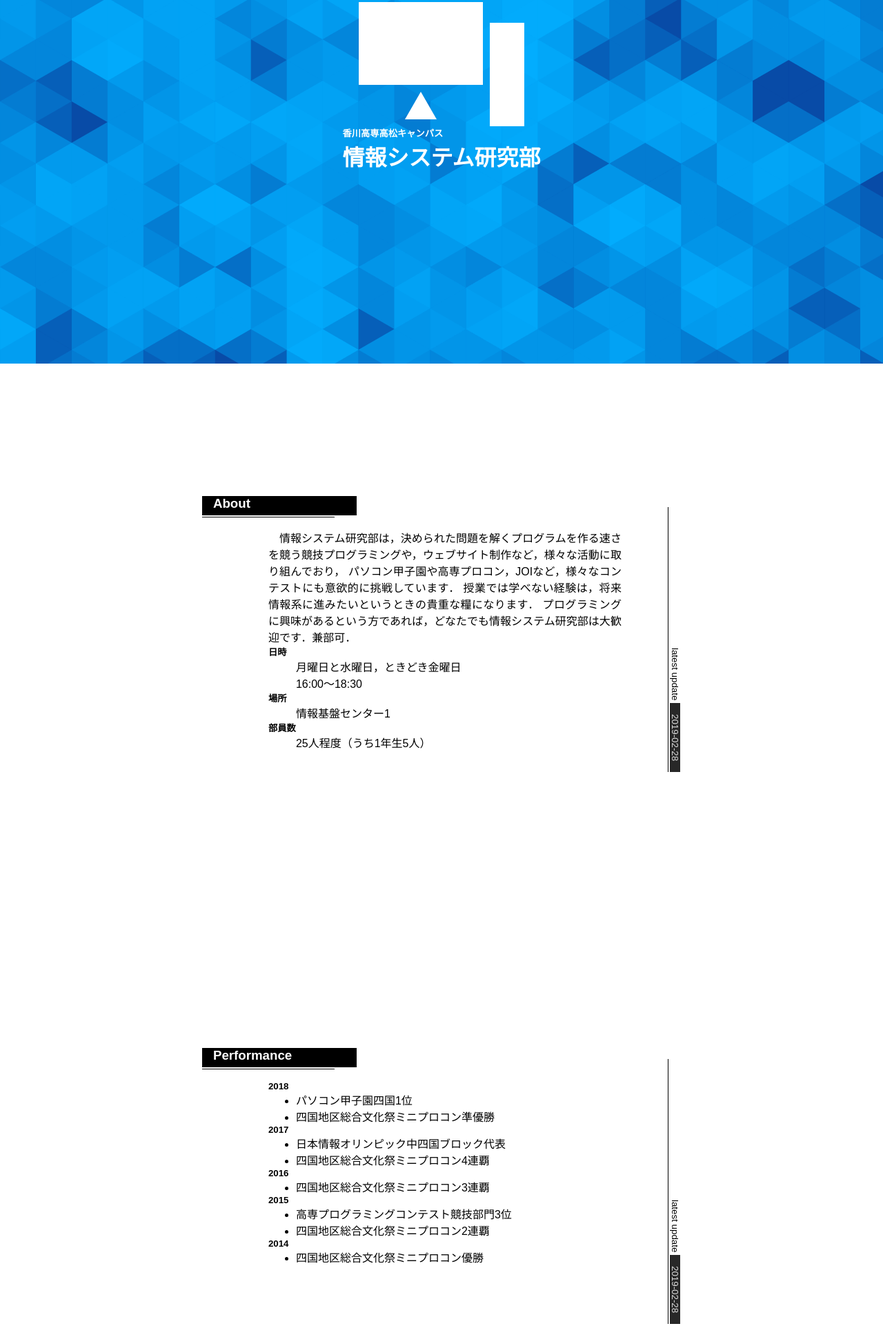
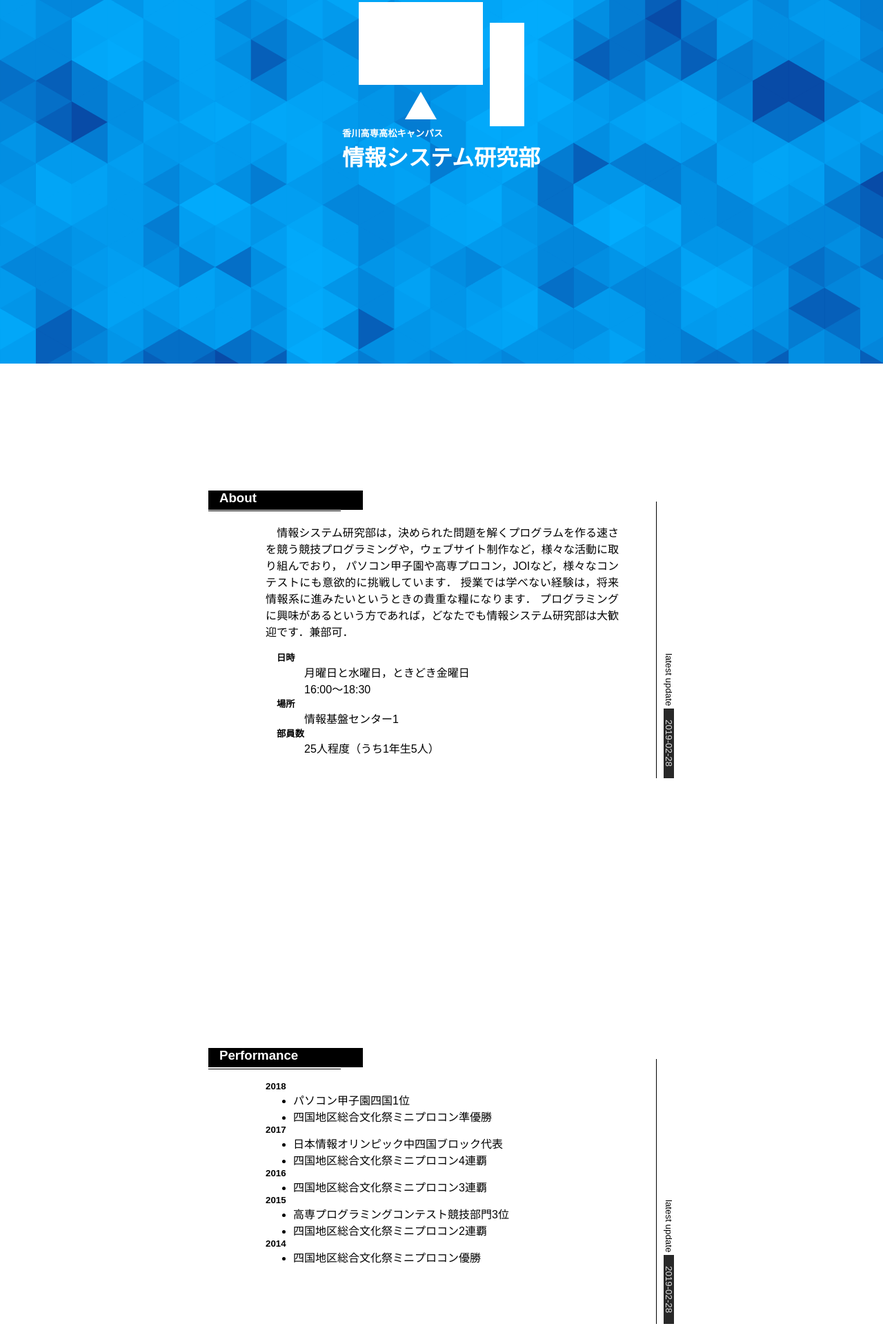
Before and after one commit to udon-sysken/udon-sysken.github.io, a plain HTML site: page index.html in a window 1280 px wide. Shown: the part 273-2195 px from the top of the page at 69% size. Drawn offline with Linux system fonts and the light colour scheme.

```diff
--- a/style.css
+++ b/style.css
@@ -51,7 +51,7 @@ h3, p{
 
 header{
     width: 100%;
-    height: 100vh;
+    min-height: 100vh;
 
     display: flex;
     flex-direction:column;
@@ -76,8 +76,9 @@ header>div{
 }
 
 header>div>h1, header>div>h5{
-    padding: 0 1rem;
-    animation-name: slide_ltr;
+    overflow: hidden;
+    padding: 0 2rem;
+    animation-name: h1h5_slide_ltr;
     animation-delay: 1s;
     animation-duration: 1s;
     animation-timing-function: ease-in;
@@ -86,7 +87,7 @@ header>div>h1, header>div>h5{
 
 .content{
     width: 100%;
-    height: 100vh;
+    min-height: 100vh;
 
     display: flex;
     justify-content: center;
@@ -96,14 +97,14 @@ header>div>h1, header>div>h5{
 }
 
 article{
+    padding: 4rem 0;
     display: flex;
     justify-content: center;
-    align-items: flex-start;
 }
 
 article>h3{
     width: 12rem;
-    height: 1.9rem;
+    height: 1.6em;
 
     margin: -1rem -10rem 0rem 0rem;
     border-bottom: solid thin #000000;
@@ -111,6 +112,7 @@ article>h3{
 }
 
 article>h3>span{
+    overflow: hidden;
     display: block;
     padding: 0 1rem;
     color: #ffffff;
@@ -120,19 +122,21 @@ article>h3>span{
 article>div{
     background-color: rgba(255, 255, 255, 0.8);
 
-    width: 32rem;
-    height: 20rem;
+    max-width: 32rem;
+    width: 60vw;
+    min-height: 20rem;
 
-    padding: 2rem 4rem;
+    padding: 2rem 4vw;
 }
 
-article>dl{
+article>div>dl{
     margin: 1rem 0 0 1rem;
 }
 
 article>p{
-    writing-mode:vertical-rl;
-    height: 24rem;
+    writing-mode: vertical-rl;
+    width: 1.5em;
+    padding-left: 0.1rem;
     margin-left: 0.2rem;
 
     text-align: right;
@@ -162,7 +166,7 @@ footer{
 }
 
 .active>article>h3>span{
-    animation-name: slide_ltr;
+    animation-name: h3_slide_ltr;
     animation-duration: 1s;
     animation-timing-function: ease-in;
     animation-fill-mode: forwards;
@@ -181,7 +185,12 @@ footer{
     100%{opacity: 1;visibility: visible;}
 }
 
-@keyframes slide_ltr{
-    0%{width: 0%;height: 1.5em;overflow: hidden;padding-right: calc(100% + 1rem);}
-    100%{width: 100%;height: 1.5em;overflow: hidden;padding-right: 1rem;}
+@keyframes h3_slide_ltr{
+    0%{width: 0em;height: 1.5em;padding-right: 13rem;}
+    100%{width: 12rem;height: 1.5em;padding-right: 1rem;}
 }
+
+@keyframes h1h5_slide_ltr{
+    0%{width: 0em;height: 1.5em;padding-right: 20rem;}
+    100%{width: 18rem;height: 1.5em;padding-right: 2rem;}
+}
```
